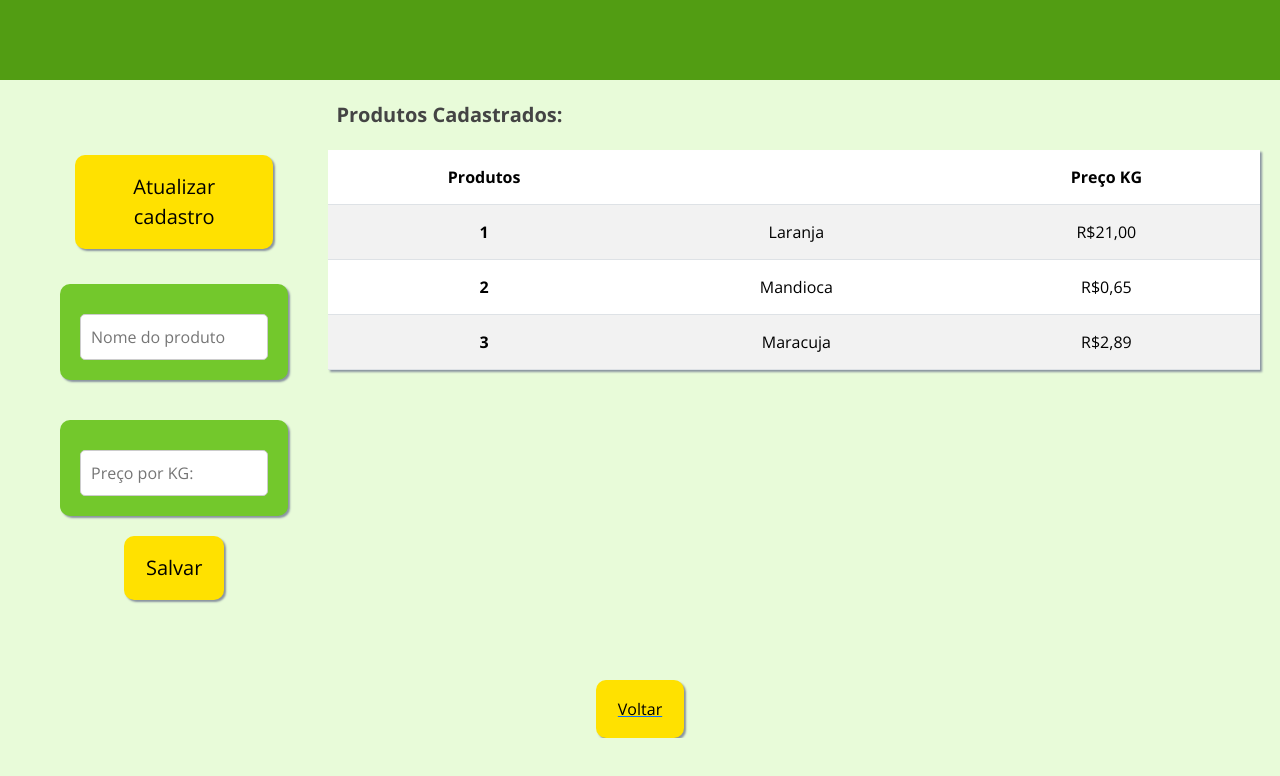
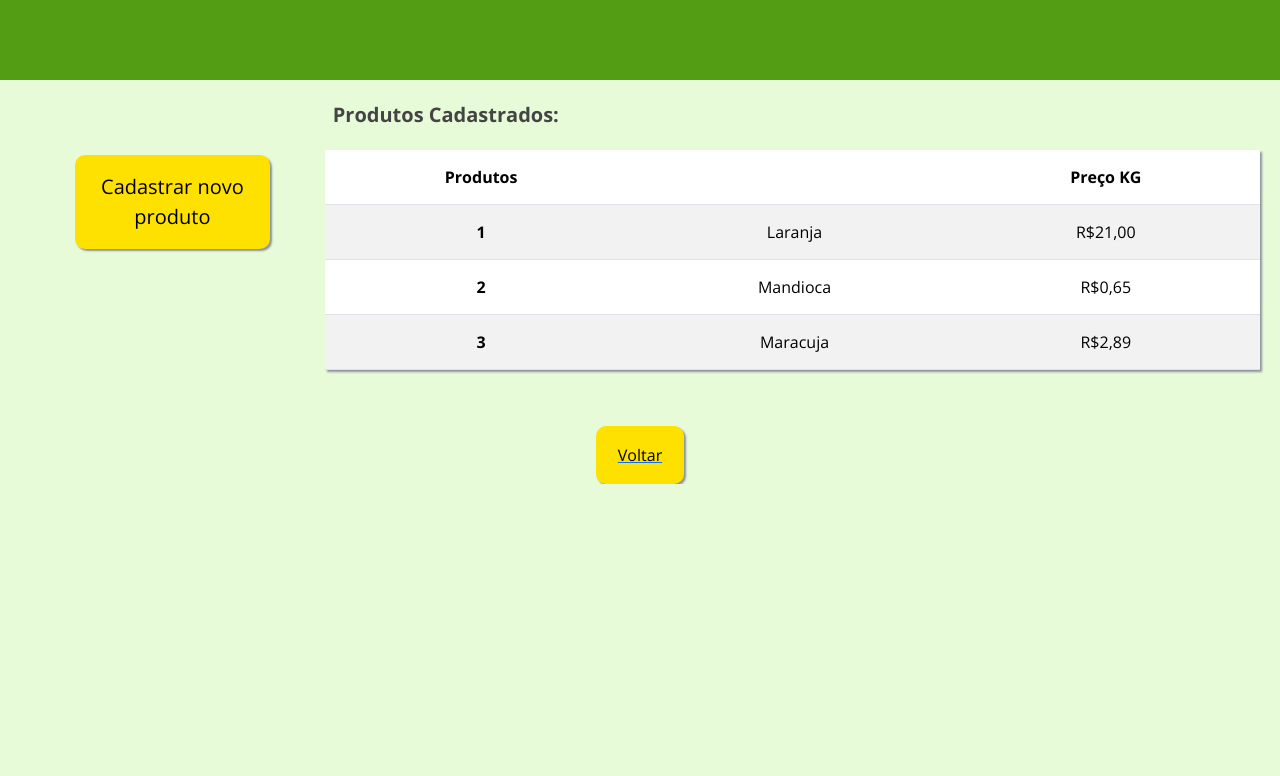
Before and after one commit to ThalesTavares18/gestao-rural, a Next.js app: page /estoque in a window 1280 px wide. Shown: the top 776 px of the page. Built offline with nearby package versions, Linux system fonts and the light colour scheme.

Commit message:
operador ternario no atualizar cadastro

```diff
--- a/app/estoque/page.js
+++ b/app/estoque/page.js
@@ -3,15 +3,19 @@
 import React, { useState } from 'react';
 import 'bootstrap/dist/css/bootstrap.min.css';
 import './pagina_estoque.css';
+import { handleClientScriptLoad } from 'next/script';
 
 
 
 const Estoque = () => {
 
-  const[A1, alteraA1]=useState("")
+  const[A1, alteraA1]=useState(false)
 
-  const[selecionado, alteraSelecionado]=useState(["","",])
+  const[selecionado, alteraSelecionado]=useState(false)
 
+  const handleClick = ()=>{
+    alteraA1(!A1)
+  }
 
   return (
     <div>
@@ -27,13 +31,16 @@ const Estoque = () => {
         <div className="painelEsquerdo">
           <div className="CardGeral">
             <div className="atualizar">
-              <button className="button">
+              <button className="button" onClick={handleClick}>
                 <i className="fa-solid fa-download"></i>
-                <p>Atualizar cadastro</p>
+                <p>Cadastrar novo produto</p>
               </button>
             </div>
           </div>
 
+
+{ A1 && (
+  <>
           <div className="Conteudo">
             <div className="CardGeral">
               <input placeholder="Nome do produto" />
@@ -51,6 +58,8 @@ const Estoque = () => {
               <button className="button"> Salvar </button>
             </div>
           </div>
+          </>
+          )}
         </div>
 
         {/* Container para a tabela e o título */}
```
